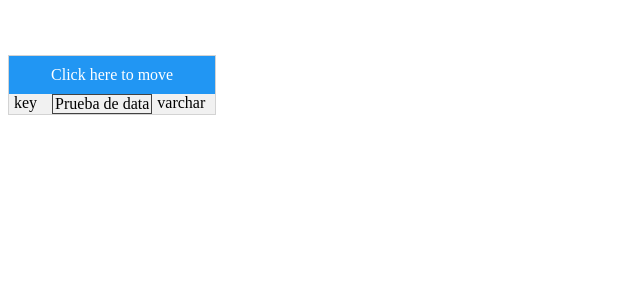
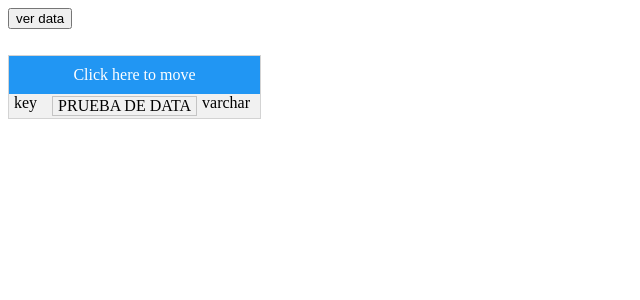
Before and after one commit to crmontiel/movetable, an Angular app: page / in a window 1280 px wide. Shown: the top 300 px of the page, without its empty margins (0-640 px from the left). Built offline with nearby package versions, Linux system fonts and the light colour scheme.

Commit message:
Input model div texto

```diff
--- a/src/app/app.component.css
+++ b/src/app/app.component.css
@@ -25,9 +25,11 @@
 .pp {
   float: left;
   min-width: 50px;
-  padding-left: 2px;
-  padding-right: 2px;
-  border: 0.5px solid #424242;
+  padding-left: 5px;
+  padding-right: 5px;
+  border: 0.5px solid #42424242;
+  margin-top: 2px;
+  margin-bottom: 2px;
 }
 
 .ppk {
--- a/src/app/app.component.html
+++ b/src/app/app.component.html
@@ -3,9 +3,10 @@
   <div id="mydivheader">Click here to move</div>
   <div class="nn">
     <div class="ppk">key</div>
-    <div class="pp" contenteditable="true"> Prueba de data</div>
+    <div class="pp" contenteditable="true" [textContent]="td" (input)="td=$event.target.textContent"></div>
     <div class="pptype">varchar</div>
 
   </div>
 
 </div>
+<button (click)="ver()">ver data</button>
--- a/src/app/app.component.ts
+++ b/src/app/app.component.ts
@@ -11,6 +11,7 @@ export class AppComponent implements OnInit {
   xMouse = 0
   w
   pos
+  td = "PRUEBA DE DATA"
   @HostListener('mousedown', ['$event.target'])
   onMouseDown(event) {
     if (event.id.includes('mydivheader')) {
@@ -41,7 +42,6 @@ export class AppComponent implements OnInit {
 
   }
 
-
   constructor() {
 
   }
```
